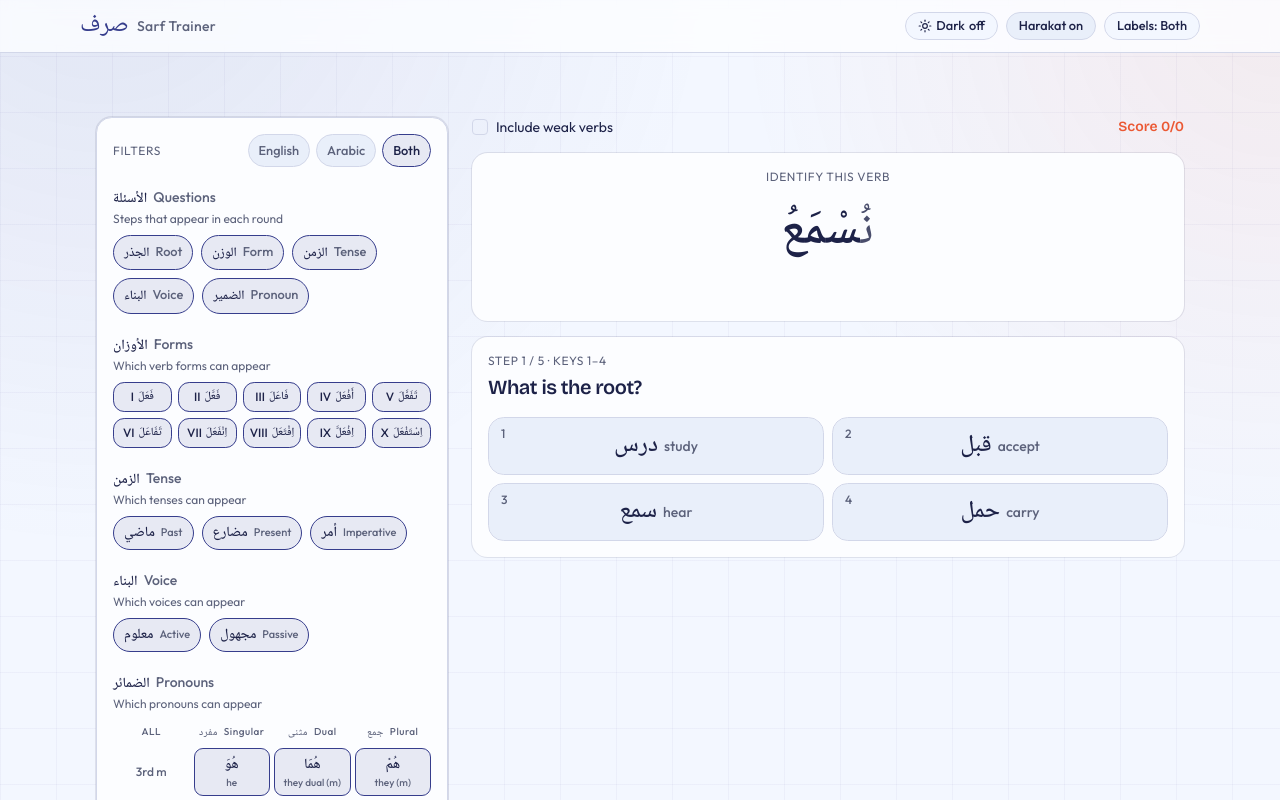
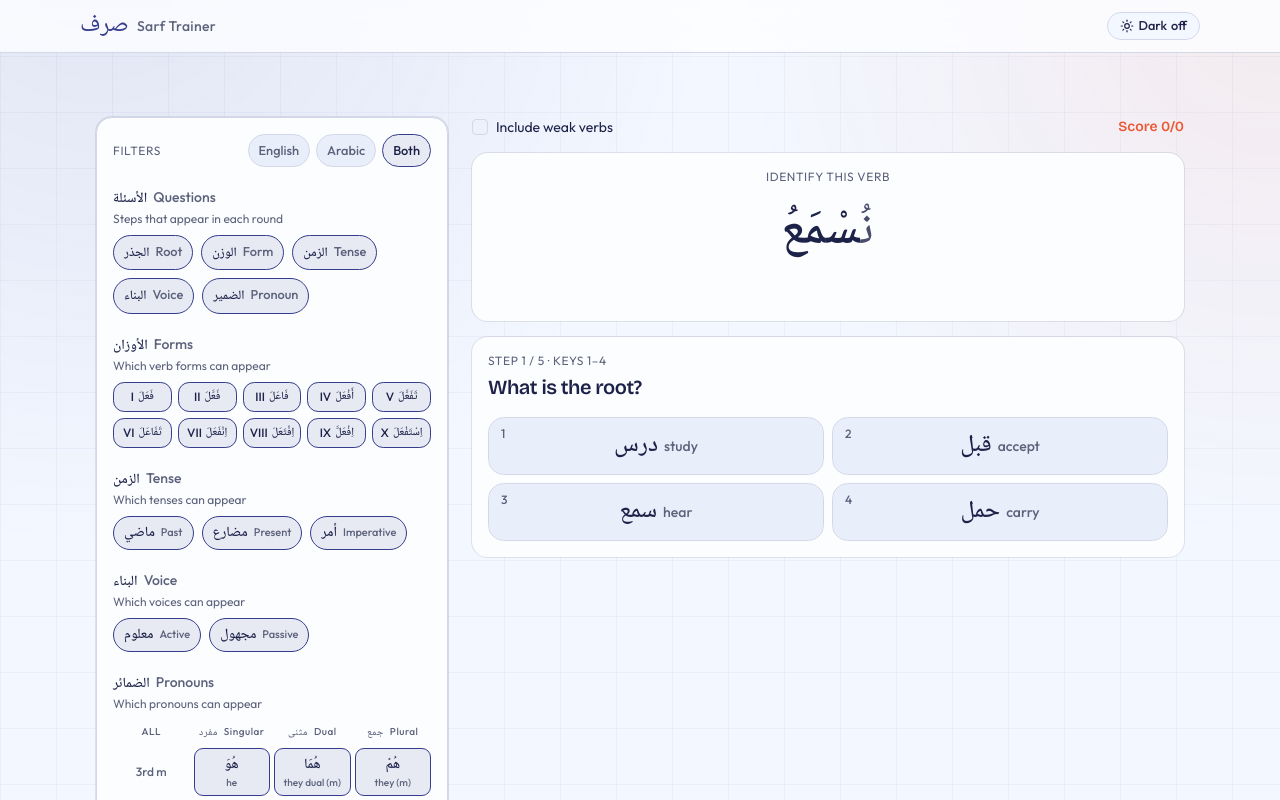
Before and after one commit to sbakht/sarf, a Next.js app: page / in a window 1280 px wide. Shown: the top 800 px of the page. Built offline with nearby package versions, Linux system fonts and the light colour scheme.

Commit message:
Remove Harakat and Labels controls from the app header.
Leave Dark mode in the header; those toggles will move elsewhere.

Co-authored-by: Cursor <cursoragent@cursor.com>

```diff
--- a/components/AppShell.tsx
+++ b/components/AppShell.tsx
@@ -5,10 +5,8 @@ import Link from "next/link";
 import { usePathname } from "next/navigation";
 import { useTheme } from "next-themes";
 import { ColorLegend } from "./ArabicWord";
-import { useSettings } from "./SettingsProvider";
 import { Button, buttonVariants } from "@/components/ui/button";
 import { Separator } from "@/components/ui/separator";
-import { Toggle } from "@/components/ui/toggle";
 import { cn } from "@/lib/utils";
 import { Moon, Sun } from "lucide-react";
 
@@ -39,8 +37,6 @@ function navActive(href: string, pathname: string): boolean {
 export function AppShell({ children }: { children: ReactNode }) {
   const pathname = usePathname();
   const bare = isBareRoute(pathname);
-  const { showHarakat, setShowHarakat, labelMode, setLabelMode } =
-    useSettings();
   const { resolvedTheme, setTheme } = useTheme();
 
   const brand = (
@@ -100,36 +96,6 @@ export function AppShell({ children }: { children: ReactNode }) {
               Dark <span className="dark:hidden">off</span>
               <span className="hidden dark:inline">on</span>
             </Button>
-            <Toggle
-              pressed={showHarakat}
-              onPressedChange={setShowHarakat}
-              variant="outline"
-              size="sm"
-              className="rounded-full px-3"
-            >
-              Harakat {showHarakat ? "on" : "off"}
-            </Toggle>
-            <Button
-              variant="outline"
-              size="sm"
-              className="rounded-full px-3"
-              onClick={() =>
-                setLabelMode(
-                  labelMode === "form"
-                    ? "wazn"
-                    : labelMode === "wazn"
-                      ? "both"
-                      : "form",
-                )
-              }
-            >
-              Labels:{" "}
-              {labelMode === "form"
-                ? "Form I–X"
-                : labelMode === "wazn"
-                  ? "وزن"
-                  : "Both"}
-            </Button>
           </div>
         </div>
       </header>
```
